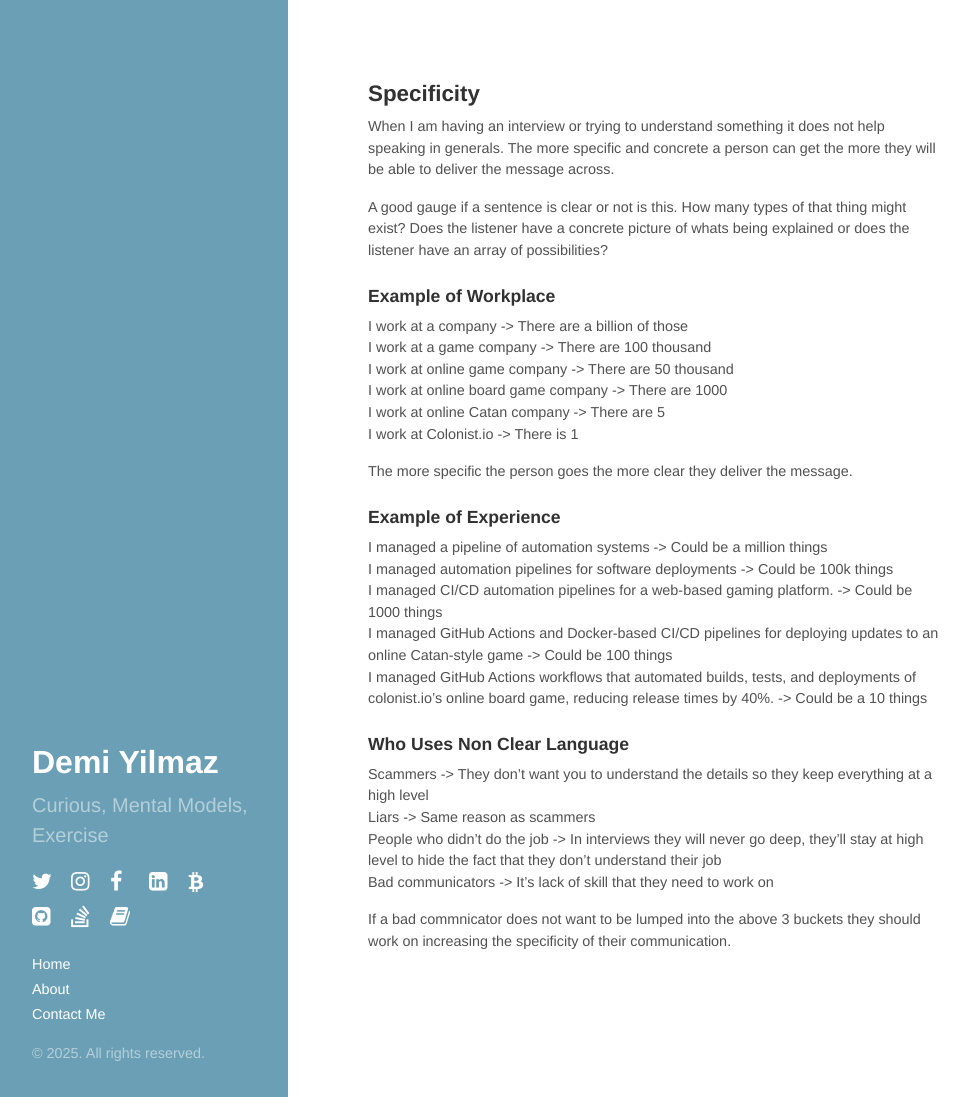
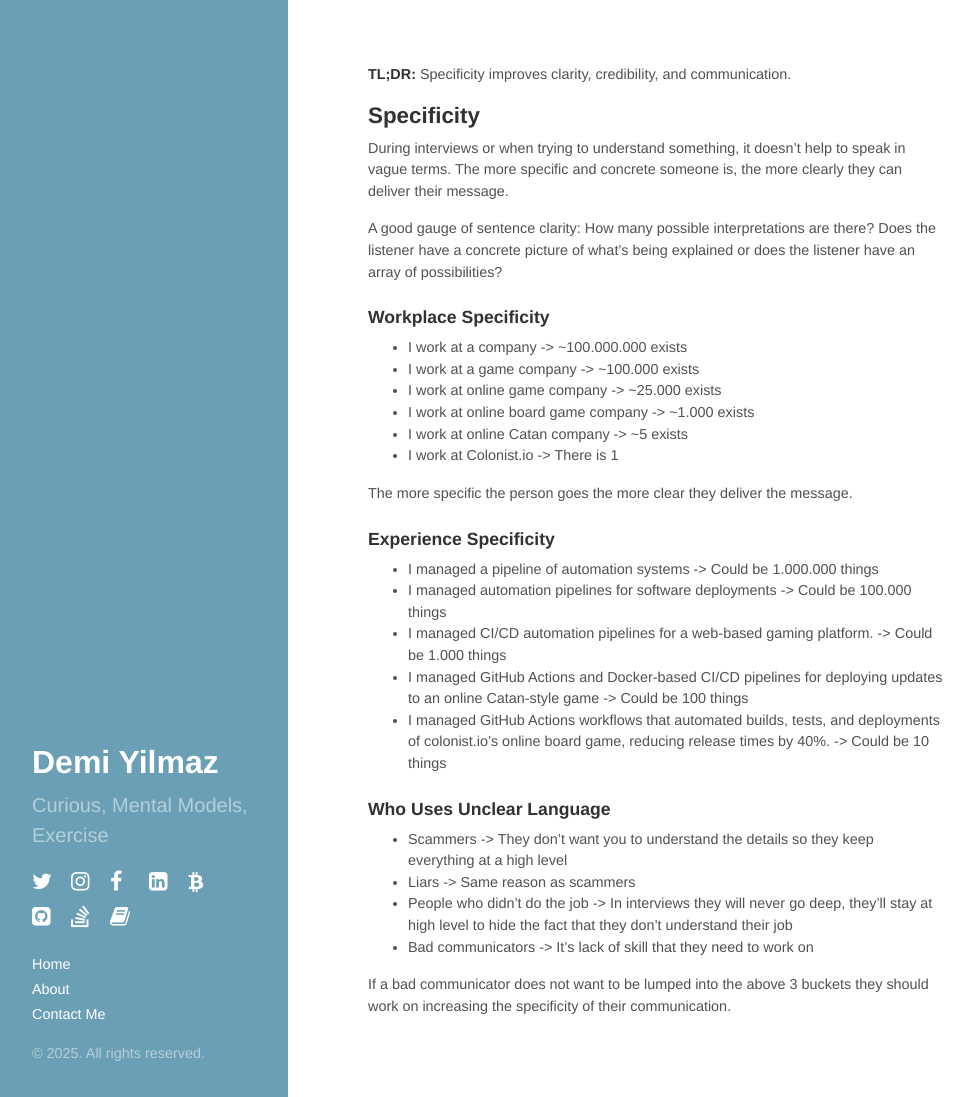
Before and after one commit to demiculus/demiculus.github.io, a Jekyll site: the page built from specificity.md, in a window 1280 px wide and 1097 px high. Shown: the whole window, without its empty margins (0-973 px from the left). Built offline with Jekyll 4.4.1, drawn with Linux system fonts in a browser that asks for light colours; nearby versions of some CDN libraries.

Commit message:
specifict

```diff
--- a/specificity.md
+++ b/specificity.md
@@ -3,36 +3,38 @@ layout: default
 title: Specificity
 ---
 
+**TL;DR:** Specificity improves clarity, credibility, and communication.
+
 ## Specificity
 
-When I am having an interview or trying to understand something it does not help speaking in generals. The more specific and concrete a person can get the more they will be able to deliver the message across.
+During interviews or when trying to understand something, it doesn't help to speak in vague terms. The more specific and concrete someone is, the more clearly they can deliver their message.
 
-A good gauge if a sentence is clear or not is this. How many types of that thing might exist? Does the listener have a concrete picture of whats being explained or does the listener have an array of possibilities?
+A good gauge of sentence clarity: How many possible interpretations are there? Does the listener have a concrete picture of what’s being explained or does the listener have an array of possibilities?
 
-### Example of Workplace
+### Workplace Specificity
 
-I work at a company -> There are a billion of those
-I work at a game company -> There are 100 thousand
-I work at online game company -> There are 50 thousand
-I work at online board game company -> There are 1000
-I work at online Catan company -> There are 5
-I work at Colonist.io -> There is 1
+- I work at a company -> ~100.000.000 exists
+- I work at a game company -> ~100.000 exists
+- I work at online game company -> ~25.000 exists
+- I work at online board game company -> ~1.000 exists
+- I work at online Catan company -> ~5 exists
+- I work at Colonist.io -> There is 1
 
 The more specific the person goes the more clear they deliver the message.
 
-### Example of Experience
+### Experience Specificity
 
-I managed a pipeline of automation systems -> Could be a million things
-I managed automation pipelines for software deployments -> Could be 100k things
-I managed CI/CD automation pipelines for a web-based gaming platform. -> Could be 1000 things
-I managed GitHub Actions and Docker-based CI/CD pipelines for deploying updates to an online Catan-style game -> Could be 100 things
-I managed GitHub Actions workflows that automated builds, tests, and deployments of colonist.io’s online board game, reducing release times by 40%. -> Could be a 10 things
+- I managed a pipeline of automation systems -> Could be 1.000.000 things
+- I managed automation pipelines for software deployments -> Could be 100.000 things
+- I managed CI/CD automation pipelines for a web-based gaming platform. -> Could be 1.000 things
+- I managed GitHub Actions and Docker-based CI/CD pipelines for deploying updates to an online Catan-style game -> Could be 100 things
+- I managed GitHub Actions workflows that automated builds, tests, and deployments of colonist.io’s online board game, reducing release times by 40%. -> Could be 10 things
 
-### Who Uses Non Clear Language
+### Who Uses Unclear Language
 
-Scammers -> They don't want you to understand the details so they keep everything at a high level
-Liars -> Same reason as scammers
-People who didn't do the job -> In interviews they will never go deep, they'll stay at high level to hide the fact that they don't understand their job
-Bad communicators -> It's lack of skill that they need to work on
+- Scammers -> They don't want you to understand the details so they keep everything at a high level
+- Liars -> Same reason as scammers
+- People who didn't do the job -> In interviews they will never go deep, they'll stay at high level to hide the fact that they don't understand their job
+- Bad communicators -> It's lack of skill that they need to work on
 
-If a bad commnicator does not want to be lumped into the above 3 buckets they should work on increasing the specificity of their communication.
+If a bad communicator does not want to be lumped into the above 3 buckets they should work on increasing the specificity of their communication.
```
